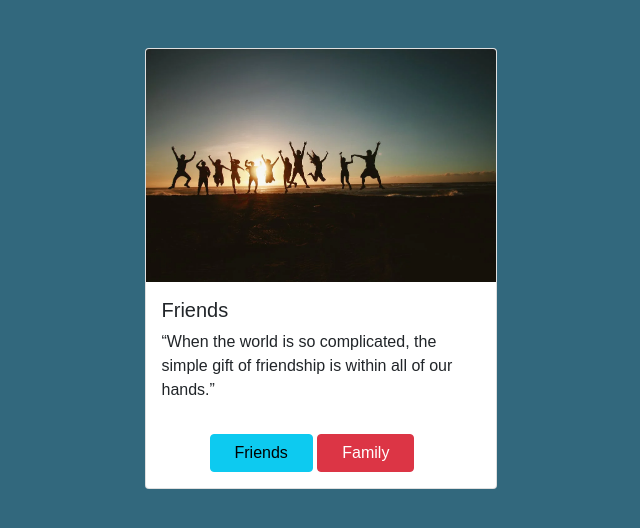
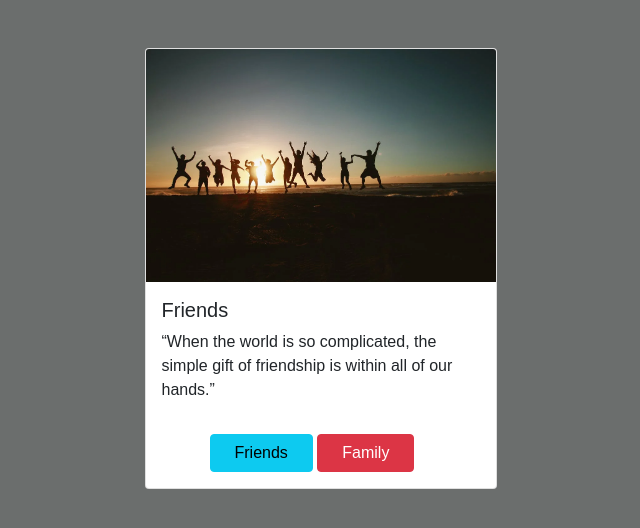
Before and after one commit to poojagurnule/April-Web-Fundamentals-Assignment, a plain HTML site: page June/week3/Assignment1/task1.html in a window 1280 px wide. Shown: the whole page, without its empty margins (365-1005 px from the left). Drawn offline with nearby package versions, Linux system fonts and the light colour scheme.

Commit message:
assignment done

```diff
--- a/June/week3/Assignment1/task1.html
+++ b/June/week3/Assignment1/task1.html
@@ -20,7 +20,7 @@ font-family: 'Poppins', sans-serif;
             display: flex;
             justify-content: center;
             align-items: center;
-            background-color: rgb(50, 104, 125);
+         background-color: #6b6e6d;
         }
 
    .container{
```
